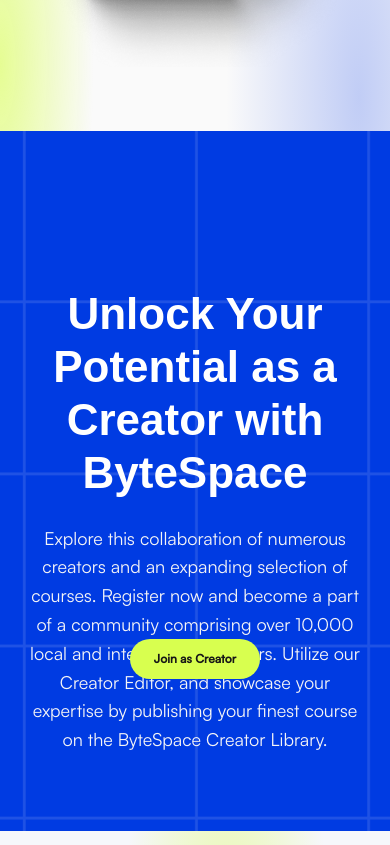
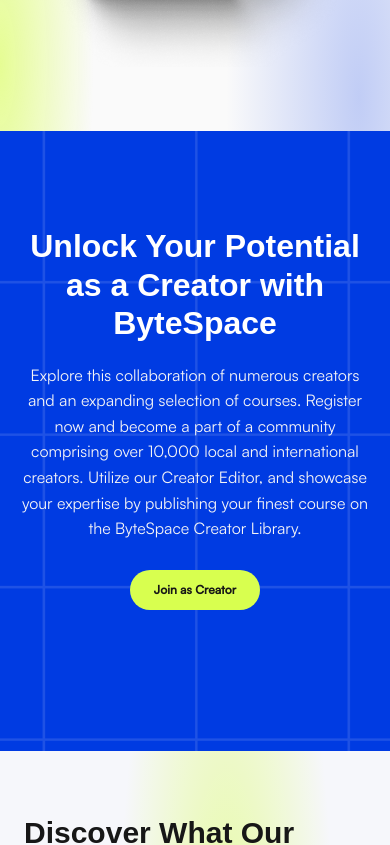
Before and after one commit to IfritJahin/bytespace_new, a Next.js app: page / in a window 390 px wide. Shown: the part 6160-7005 px from the top of the page. Built offline with nearby package versions, Linux system fonts and the light colour scheme.

Commit message:
Creator design and responsive

```diff
--- a/components/CreatorsFeature.tsx
+++ b/components/CreatorsFeature.tsx
@@ -1,6 +1,6 @@
 export default function CreatorsFeature() {
   return (
-      <section className="relative h-[700px] overflow-hidden bg-[#003BE2] text-center text-white lg:h-[500px] ">
+    <section className="relative min-h-[620px] overflow-hidden bg-[#003BE2] text-center text-white sm:min-h-[600px] lg:h-[500px] lg:min-h-0">
       {/* Grid */}
       <div
         aria-hidden="true"
@@ -16,15 +16,12 @@
       />
 
       {/* Content */}
-        <div className="relative z-10 mx-auto flex w-full max-w-[964px] flex-col items-center px-6 pt-[157px]">
-            <h2 className="w-[710px] max-w-full text-center text-[44px] font-semibold leading-[120%] tracking-[-1%]">
+      <div className="relative z-10 mx-auto flex w-full max-w-[964px] flex-col items-center px-5 pt-24 sm:px-6 sm:pt-28 lg:pt-[125px]">
+        <h2 className="w-full max-w-[710px] text-center text-[32px] font-semibold leading-[120%] tracking-[-1%] sm:text-[38px] lg:text-[44px]">
           Unlock Your Potential as a Creator with ByteSpace
         </h2>
 
-            <p
-              className="mt-6 h-[87px] w-[964px] max-w-full text-center text-[18px] font-normal leading-[160%] text-[#F5F5F6]"
-
-            >
+        <p className="mt-5 w-full max-w-[964px] text-center text-[16px] font-normal leading-[160%] text-[#F5F5F6] sm:mt-6 sm:text-[17px] lg:text-[18px]">
           Explore this collaboration of numerous creators and an expanding
           selection of courses. Register now and become a part of a community
           comprising over 10,000 local and international creators. Utilize our
```
Lines whose indentation alone changed are shown as unchanged.
